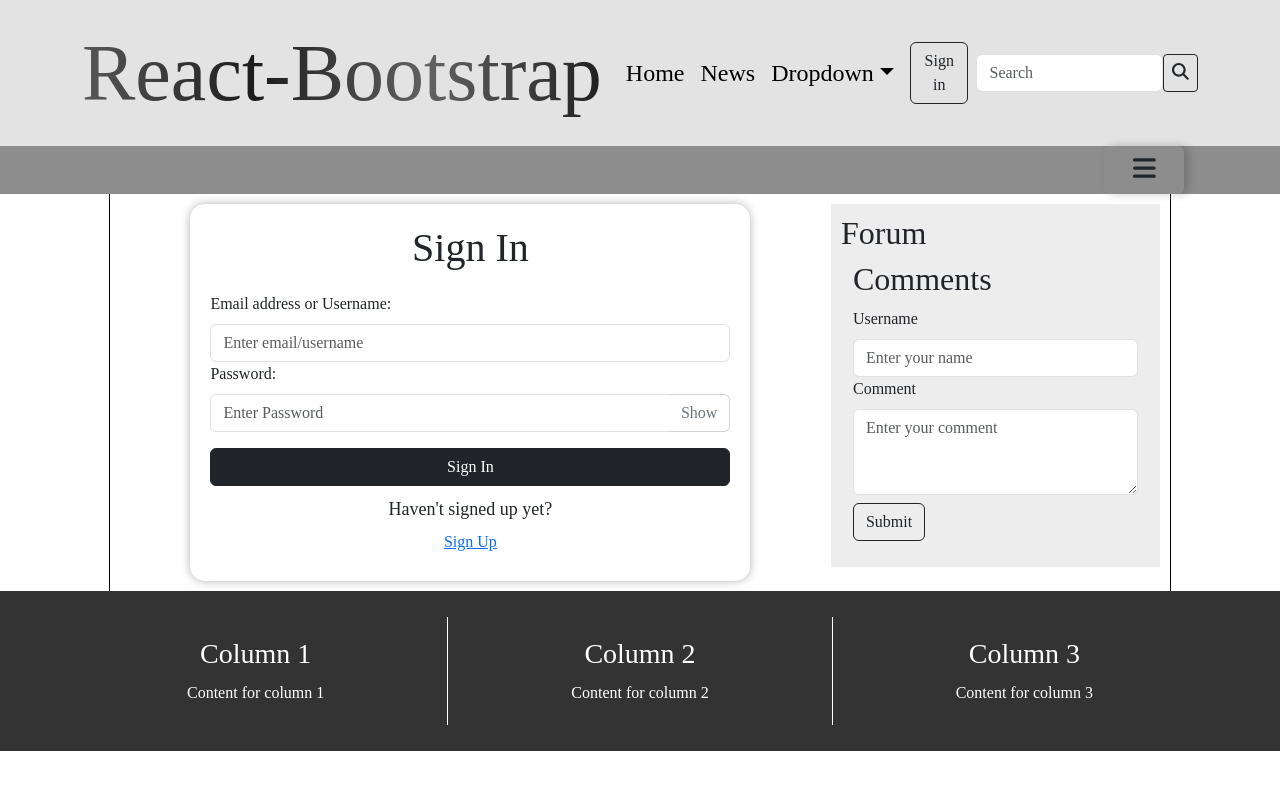
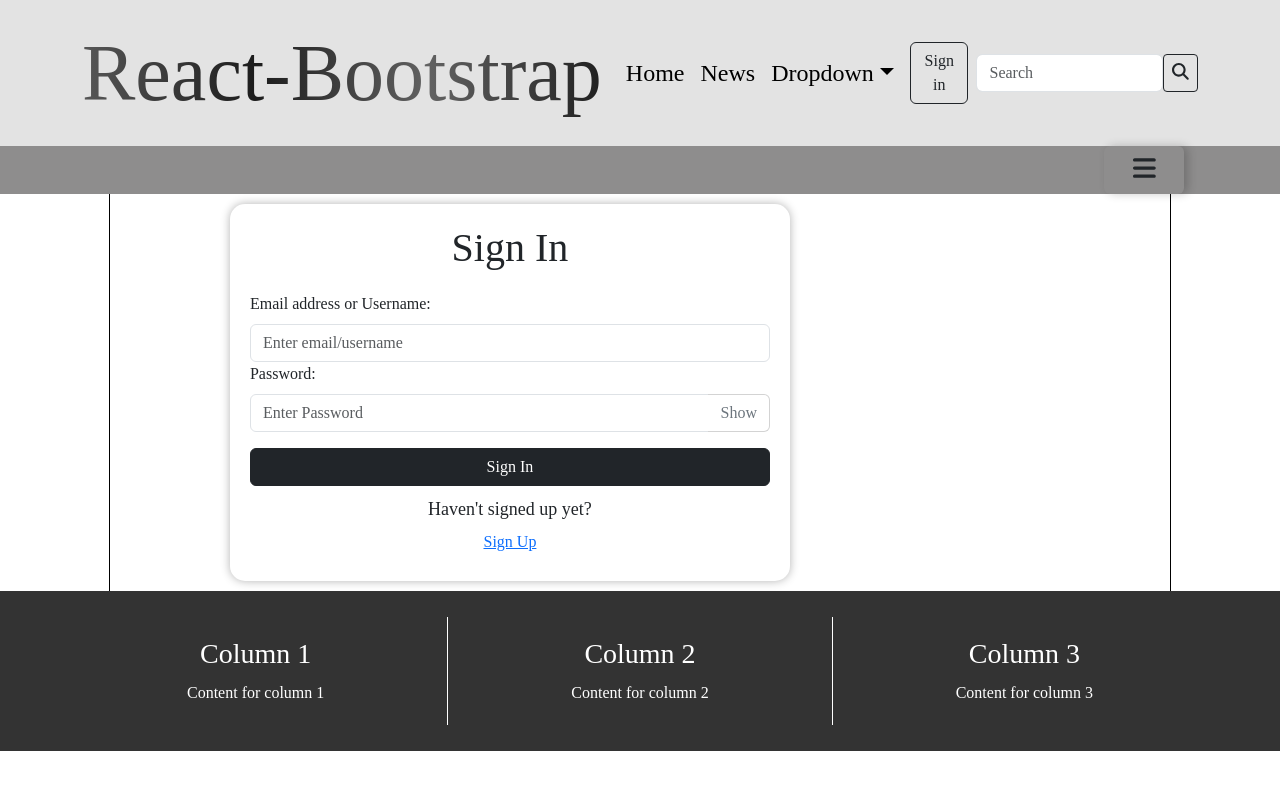
Before and after one commit to BrianOtaku/FrontEndTinTuc, a React (Create React App) app: page /login in a window 1280 px wide. Shown: the top 790 px of the page. Built offline with nearby package versions, Linux system fonts and the light colour scheme.

Commit message:
fixingSignInSignUpPages

```diff
--- a/src/App.tsx
+++ b/src/App.tsx
@@ -31,6 +31,7 @@
 const ContentContainer: React.FC = () => {
   const location = useLocation();
   const isArticleDetail = location.pathname.startsWith('/article');
+  const isSignPage = location.pathname === '/login' || location.pathname === '/signup';
 
   return (
     <div className="content-container">
@@ -47,7 +48,7 @@
           <Route path="/article/:articleId" element={<ArticleDetail />} />
         </Routes>
       </div>
-      {!isArticleDetail && (
+      {!isArticleDetail && !isSignPage && (
         <aside className="side-content">
           <Aside />
         </aside>
--- a/src/pages/ArticleDetail.tsx
+++ b/src/pages/ArticleDetail.tsx
@@ -56,7 +56,7 @@
                     </Row>
                 </>
             ) : (
-                <div>
+                <div className='testing'>
                     <h1>Loading...</h1>
                 </div>
             )}
--- a/src/pages/SignIn.tsx
+++ b/src/pages/SignIn.tsx
@@ -6,13 +6,20 @@
     const [identifier, setIdentifier] = useState<string>('');
     const [password, setPassword] = useState<string>('');
     const [showPassword, setShowPassword] = useState<boolean>(false);
+    const [errorMessage, setErrorMessage] = useState<string>('');
     const navigate = useNavigate();
 
     const handleSubmit = (event: React.FormEvent) => {
         event.preventDefault();
-        // Handle sign in logic here
+
+        if (!identifier || !password) {
+            setErrorMessage('Please fill out all fields.');
+            return;
+        }
+
         console.log('Identifier (Email/Username):', identifier);
         console.log('Password:', password);
+        setErrorMessage('');
     };
 
     const toggleShowPassword = () => {
@@ -47,6 +54,9 @@
                             </Button>
                         </InputGroup>
                     </Form.Group>
+
+                    {errorMessage && <div className="text-danger mb-3">{errorMessage}</div>}
+
                     <Button variant="dark" type="submit" className="w-100 mt-3">
                         Sign In
                     </Button>
--- a/src/pages/SignUp.tsx
+++ b/src/pages/SignUp.tsx
@@ -93,7 +93,9 @@
                         </Button>
                     </InputGroup>
                 </Form.Group>
+
                 {errorMessage && <div className="text-danger mb-3">{errorMessage}</div>}
+
                 <Button variant="dark" type="submit" className="w-100 mt-3">
                     Sign Up
                 </Button>
--- a/src/styles/WebForm.css
+++ b/src/styles/WebForm.css
@@ -50,3 +50,8 @@
   height: 100%;
   /* border: 1px solid black; */
 }
+
+.testing
+{
+  border: 1px solid black;
+}
```
